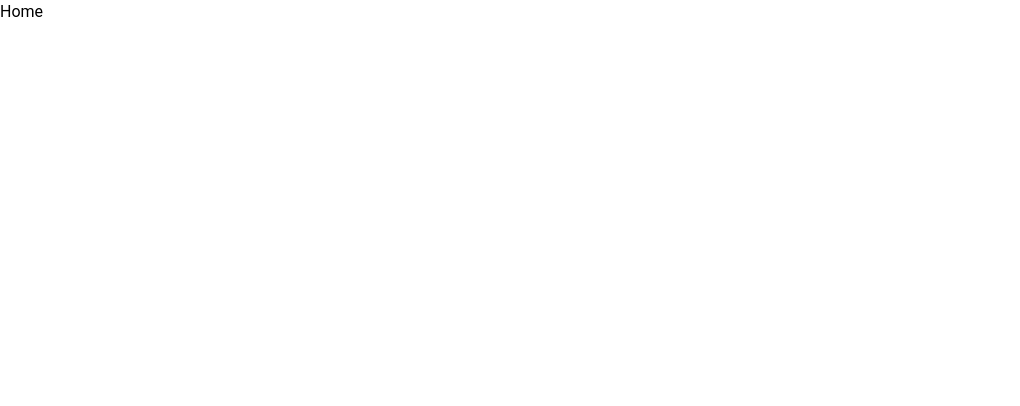
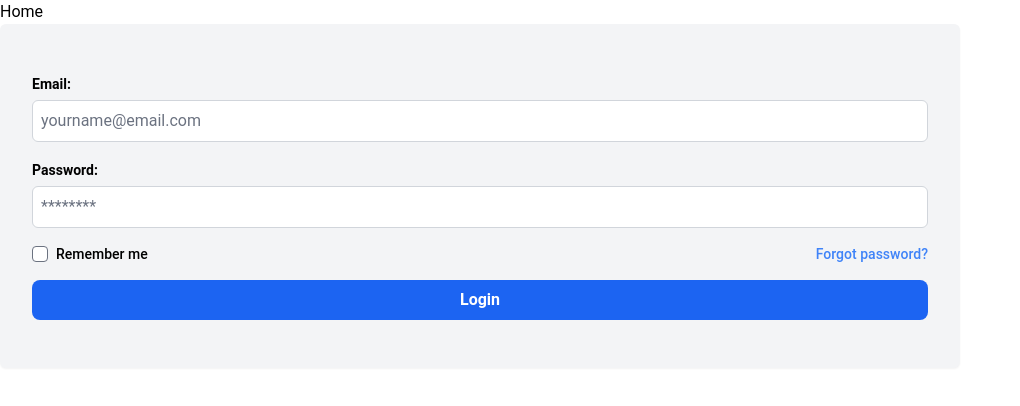
Before and after one commit to hongphucle1010/EmployeeAssessment-FE, a React (Vite) app: page / in a window 1280 px wide. Shown: the top 406 px of the page, without its empty margins (0-1020 px from the left). Built offline with nearby package versions, Linux system fonts and the light colour scheme.

Commit message:
login form ui

```diff
--- a/package.json
+++ b/package.json
@@ -13,15 +13,18 @@
     "prettier:fix": "prettier --write \"src/**/(*.tsx|*.ts|*.css|*.scss)\""
   },
   "dependencies": {
+    "@hookform/resolvers": "^4.1.3",
     "@reduxjs/toolkit": "^2.3.0",
     "@vitejs/plugin-react-swc": "^3.7.1",
     "flowbite": "^2.5.2",
     "flowbite-react": "^0.10.2",
     "react": "^18.3.1",
     "react-dom": "^18.3.1",
+    "react-hook-form": "^7.54.2",
     "react-redux": "^9.1.2",
     "react-router-dom": "^6.28.0",
-    "redux-persist": "^6.0.0"
+    "redux-persist": "^6.0.0",
+    "yup": "^1.6.1"
   },
   "devDependencies": {
     "@eslint/js": "^9.13.0",
--- a/src/components/login/index.tsx
+++ b/src/components/login/index.tsx
@@ -1,8 +1,100 @@
+import { Link } from 'react-router-dom';
+
+import * as yup from 'yup';
+import { useForm, SubmitHandler } from "react-hook-form"
+import { yupResolver } from "@hookform/resolvers/yup"
+
+interface ILoginForm {
+    email: string,
+    password: string,
+}
+
+const LoginSchema = yup.object().shape({
+    email: yup
+        .string()
+        .trim()
+        .matches(/^(?! )[^\s@]+@[^\s@]+\.[^\s@]+$/, 'Please enter a valid email address')
+        .required('Email is required'),
+    password: yup
+        .string()
+        .trim()
+        .required('Password is required')
+        .min(8, 'Password must be at least 8 characters long')
+        .matches(/^(?=.*[A-Z])/, 'Password must include at least one uppercase letter')
+        .matches(/^(?=.*[0-9])/, 'Password must include at least one digit')
+        .matches(/^(?=.*[@$!%?&#^()])/, 'Password must include at least one special character'),
+})
+
 const LoginForm = () => {
+    const {
+        register,
+        handleSubmit,
+        formState: { errors, isSubmitting }
+    } = useForm<ILoginForm>({
+        resolver: yupResolver(LoginSchema),
+        defaultValues: {
+            email: '',
+            password: '',
+        }
+    })
+
+    const onSubmit: SubmitHandler<ILoginForm> = async (data) => {
+        try {
+
+        } catch (error) {
+            console.error(error)
+        }
+    }
+
     return (
-        <div>
-
-        </div>
+        <form className='text-start w-full max-w-[960px] px-8 py-12 rounded-md bg-grey shadow-sm bg-gray-100' onSubmit={handleSubmit(onSubmit)}>
+            <div className='flex flex-col gap-4 items-center justify-center'>
+                <div className='w-full'>
+                    <label className='font-semibold text-sm' htmlFor='LoginEmail'>Email: </label>
+                    <input
+                        id='LoginEmail'
+                        type='email'
+                        className='w-full p-2 mt-1 border border-gray-300 rounded-md'
+                        placeholder='yourname@email.com'
+                        {...register('email')}
+                    />
+                </div>
+                <div className='w-full'>
+                    <label className='font-semibold text-sm' htmlFor='LoginPassword'>Password: </label>
+                    <input
+                        id='LoginPassword'
+                        type='password'
+                        className='w-full p-2 mt-1 border border-gray-300 rounded-md'
+                        placeholder='********'
+                        {...register('password')}
+                    />
+                </div>
+                <div className='w-full flex flex-row items-center justify-between'>
+                <div className="flex items-center">
+                        <input
+                            id="RememberMe"
+                            type="checkbox"
+                            className="mr-2 rounded"
+                        />
+                        <label className="font-medium text-sm" htmlFor="RememberMe">
+                            Remember me
+                        </label>
+                    </div>
+                    <p className="font-medium text-sm text-blue-500 hover:underline">
+                        <Link to={'/auth/forgot-password'}>
+                            Forgot password?
+                        </Link>
+                    </p>
+                </div>
+                <button
+                    disabled={isSubmitting}
+                    type='submit'
+                    className='w-full p-2 rounded-lg text-base font-semibold text-white bg-blue-600 disabled:bg-grey hover:bg-opacity-80'
+                >
+                    {isSubmitting ? 'Logging in...' : 'Login'}
+                </button>
+            </div>
+        </form>
     )
 }
 
--- a/src/routes/index.tsx
+++ b/src/routes/index.tsx
@@ -1,5 +1,6 @@
 import React from 'react'
 import { createBrowserRouter, RouterProvider } from 'react-router-dom'
+import LoginForm from '../components/login'
 
 const Router: React.FC = () => {
   const userRoutes = [
@@ -8,6 +9,7 @@
       element: (
         <div>
           <h1>Home</h1>
+          <LoginForm />
         </div>
       ),
       errorElement: (
```
Also changed, not shown: 1 other file (tests, documents, lock files or other folders).
